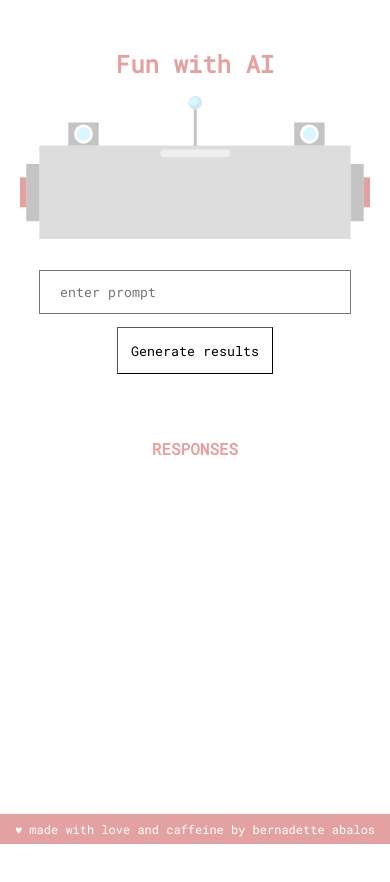
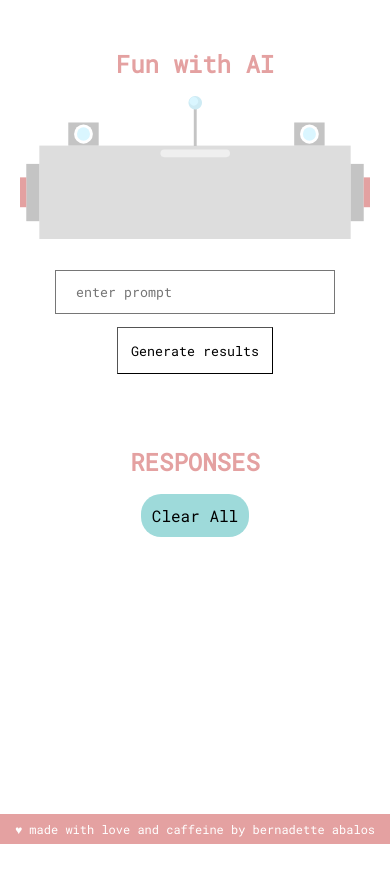
Before and after one commit to bernadetteabalos/open-ai, a React (Create React App) app: page / in a window 390 px wide. Shown: the top 882 px of the page. Built offline with nearby package versions, Linux system fonts and the light colour scheme.

Commit message:
Add localstorage to save responses and button to clear responses

```diff
--- a/public/index.html
+++ b/public/index.html
@@ -24,7 +24,7 @@
       work correctly both with client-side routing and a non-root public URL.
       Learn how to configure a non-root public URL by running `npm run build`.
     -->
-    <title>React App</title>
+    <title>AI</title>
   </head>
   <body>
     <noscript>You need to enable JavaScript to run this app.</noscript>
--- a/src/App.js
+++ b/src/App.js
@@ -6,8 +6,12 @@ function App() {
 
   return (
     <div className="App">
-      <h1>Fun with AI</h1>
-      <Form />
+      <header>
+        <h1>Fun with AI</h1>
+      </header>
+      <main>
+        <Form />
+      </main>
       <footer className="bottom">♥ made with love and caffeine by bernadette abalos</footer>
     </div>
   );
--- a/src/app.scss
+++ b/src/app.scss
@@ -1,19 +1,16 @@
-@import url('https://fonts.googleapis.com/css2?family=Roboto+Mono&display=swap');
+@import url("https://fonts.googleapis.com/css2?family=Roboto+Mono&display=swap");
 
 .App {
   display: flex;
   flex-direction: column;
   align-items: center;
   justify-content: center;
-    font-family: 'Roboto Mono', monospace;
+  font-family: "Roboto Mono", monospace;
   padding-top: 3em;
   padding-bottom: 5em;
 
-
-
-
   h1 {
-        color: #E4A1A1;
+    color: #e4a1a1;
     background-color: white;
   }
 
@@ -29,13 +26,12 @@
     width: 100%;
     /* Height of the footer*/
     height: 30px;
-            background: #E4A1A1;
+    background: #e4a1a1;
   }
 }
 
 @media only screen and (max-width: 768px) {
   .App {
-
     height: auto;
     width: auto;
 
@@ -44,6 +40,5 @@
       margin: 0;
       padding-top: 0;
     }
-
   }
 }
--- a/src/components/Form.jsx
+++ b/src/components/Form.jsx
@@ -1,10 +1,18 @@
-import { useState } from "react";
+import { useState, useEffect } from "react";
 import "./form.scss";
 import robot from "../../src/robo.svg";
 
 const Form = () => {
   const [prompt, setPrompt] = useState("");
-  const [responses, updateResponses] = useState([]);
+  const [responses, updateResponses] = useState(() => {
+    if (!localStorage.getItem("responses")) {
+      return [];
+    } else {
+      const saved = localStorage.getItem("responses");
+      const initialValue = JSON.parse(saved);
+      return initialValue || "";
+    }
+  });
 
   async function getData() {
     const submission = {
@@ -39,9 +47,25 @@ const Form = () => {
     getData();
   };
 
+  const clearStorage = () => {
+    localStorage.removeItem("responses");
+    updateResponses([]);
+  };
+
+  useEffect(() => {
+    localStorage.setItem("responses", JSON.stringify(responses));
+  }, [responses]);
+
+  useEffect(() => {
+    const responses = JSON.parse(localStorage.getItem("responses"));
+    if (responses) {
+      updateResponses(responses);
+    }
+  }, []);
+
   return (
     <div className="form">
-      <div className="svgThing">
+      <div className="roboSvg">
         <img src={robot} alt="robot"></img>
       </div>
       <form className="form" onSubmit={onSubmit}>
@@ -56,11 +80,16 @@ const Form = () => {
       </form>
       <div className="responses">
         <h2>RESPONSES</h2>
-
+        <button className="clear" onClick={clearStorage}>
+          Clear All
+        </button>
         <ul>
           {responses.map((response, i) => {
             return (
-              <div key={i} className={"yes " + (i === 0 ? "animate" : "")}>
+              <div
+                key={i}
+                className={"responseItem " + (i === 0 ? "animate" : "")}
+              >
                 {[
                   <h3>Prompt: {response.prompt}</h3>,
                   <h4>Response: {response.answer}</h4>,
--- a/src/components/form.scss
+++ b/src/components/form.scss
@@ -5,26 +5,45 @@
   justify-content: center;
   max-width: 1200px;
 
-    .svgThing {
+  .roboSvg {
     position: absolute;
     z-index: -2;
     top: 0;
     padding-top: 1em;
-
-
   }
 
   .responses {
     display: flex;
     flex-direction: column;
     justify-content: center;
+    align-items: center;
     text-align: center;
     width: 80%;
 
+    button {
+      padding: 0.7em;
+      margin: 1em;
+      max-width: 70%;
+      border: none;
+      font: inherit;
+      color: inherit;
+      background-color: #9edada;
+      border-radius: 20px;
+      cursor: pointer;
+
+      &:hover {
+        background-color: #acebeb;
+      }
+
+      &:active {
+        background-color: #4e8a8a;
+      }
+    }
+
     h2 {
-            color: #E4A1A1;
-            font-size: 1em;
-            padding-top: 4em;
+      color: #e4a1a1;
+      font-size: 1.5em;
+      padding-top: 3em;
       margin: 0;
     }
     ul {
@@ -34,7 +53,7 @@
       overflow-y: auto;
       overflow-x: hidden;
 
-            .yes {
+      .responseItem {
         background-color: rgb(218, 246, 255);
         color: rgb(72, 74, 77);
         padding: 1em;
@@ -52,26 +71,28 @@
       }
 
       @keyframes animate-fade {
-                0% { opacity: 0; }
-                100% { opacity: 1; }
+        0% {
+          opacity: 0;
+        }
+        100% {
+          opacity: 1;
+        }
+      }
+    }
   }
 }
 
-
-    }
-}
-
-input[type=text] {
+input[type="text"] {
   min-width: 200%;
   padding: 12px 20px;
   margin: 2em;
   box-sizing: border-box;
   border-style: none;
-  font-family: 'Roboto Mono', monospace;
+  font-family: "Roboto Mono", monospace;
 }
 
-input[type=submit] {
-    font-family: 'Roboto Mono', monospace;
+input[type="submit"] {
+  font-family: "Roboto Mono", monospace;
   background-color: transparent;
   padding: 1em;
   border-width: 1px;
@@ -88,7 +109,6 @@ input[type=submit] {
   }
 }
 
-
 @media only screen and (max-width: 768px) {
   .form {
     height: auto;
@@ -96,23 +116,17 @@ input[type=submit] {
 
     form {
       width: 40%;
-
     }
-         .svgThing {
+    .roboSvg {
       position: relative;
       img {
-
         max-width: 350px;
       }
-
     }
-         input[type=text] {
-
+    input[type="text"] {
       margin-bottom: 1em;
       border-style: ridge;
       border-width: 1px;
-
     }
   }
-
 }
--- a/src/index.css
+++ b/src/index.css
@@ -1,8 +1,9 @@
-html,body {
+html,
+body {
   margin: 0;
   height: 100%;
-  font-family: -apple-system, BlinkMacSystemFont, 'Segoe UI', 'Roboto', 'Oxygen',
-    'Ubuntu', 'Cantarell', 'Fira Sans', 'Droid Sans', 'Helvetica Neue',
+  font-family: -apple-system, BlinkMacSystemFont, "Segoe UI", "Roboto", "Oxygen",
+    "Ubuntu", "Cantarell", "Fira Sans", "Droid Sans", "Helvetica Neue",
     sans-serif;
   -webkit-font-smoothing: antialiased;
   -moz-osx-font-smoothing: grayscale;
@@ -10,12 +11,13 @@ html,body {
 }
 
 code {
-  font-family: source-code-pro, Menlo, Monaco, Consolas, 'Courier New',
+  font-family: source-code-pro, Menlo, Monaco, Consolas, "Courier New",
     monospace;
 }
 
 @media only screen and (max-width: 768px) {
-html, body {
-  overflow: visible;
+  html,
+  body {
+    overflow: visible;
+  }
 }
-}
```
Also changed, not shown: 1 other file (tests, documents, lock files or other folders). Lines whose indentation alone changed are shown as unchanged.
